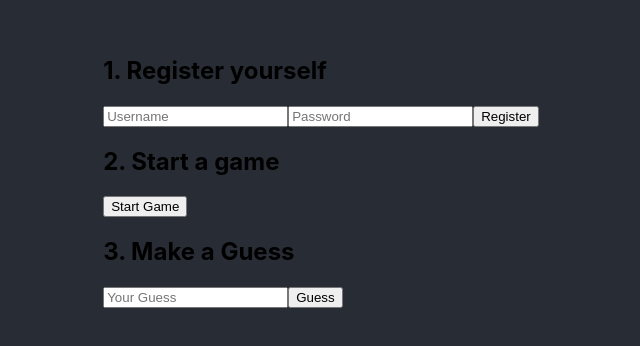
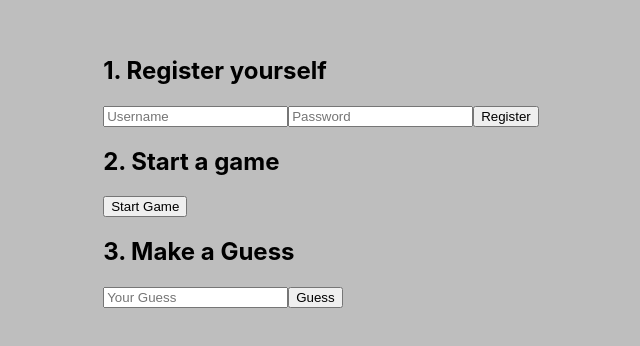
Before and after one commit to esener303/frontend-app, a React (Create React App) app: page / in a window 1280 px wide. Shown: the part 228-574 px from the top of the page, without its empty margins (319-959 px from the left). Built offline with nearby package versions, Linux system fonts and the light colour scheme.

Commit message:
update background to grey

```diff
--- a/src/App.js
+++ b/src/App.js
@@ -37,7 +37,7 @@ const App = () => {
       justifyContent: 'center',
       alignItems: 'center',
       height: '100vh',
-      backgroundColor: '#282c34',
+      backgroundColor: '#BEBEBE',
     }}>
     <div>
       <div>
```
